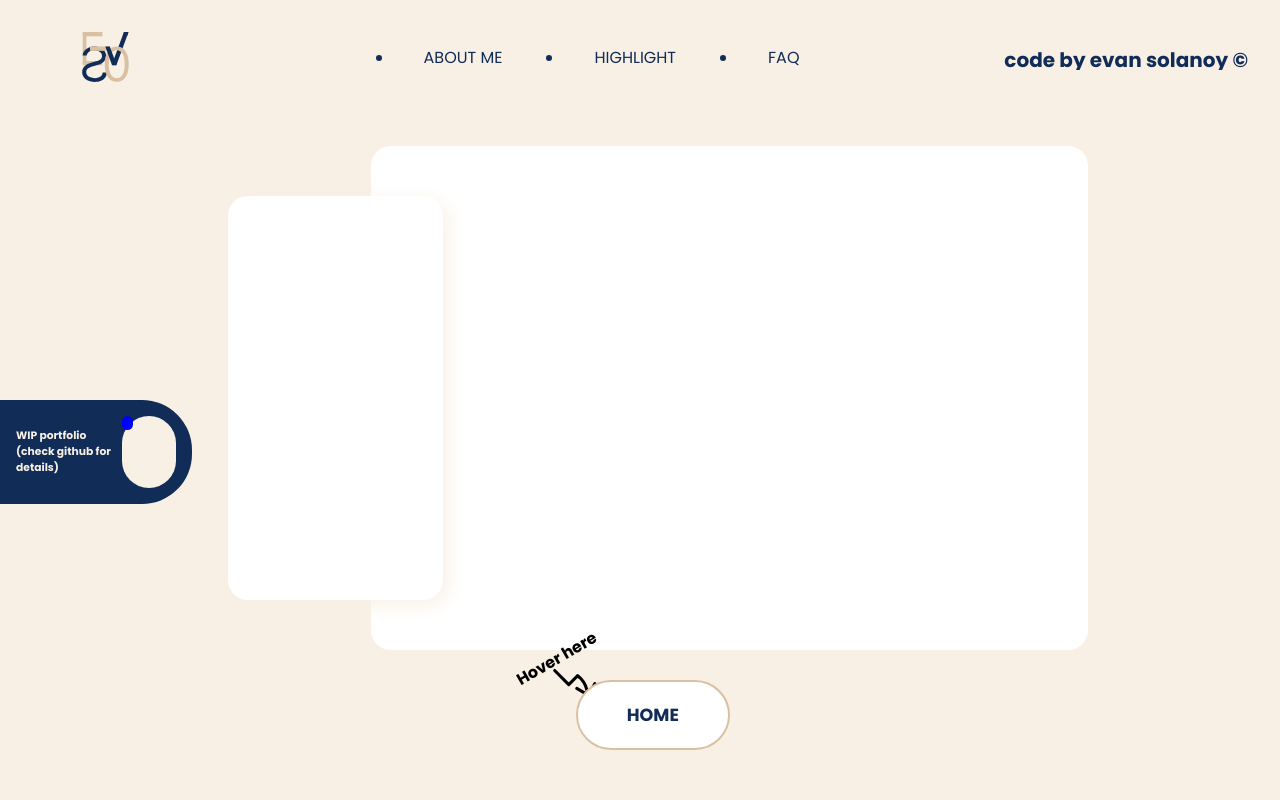
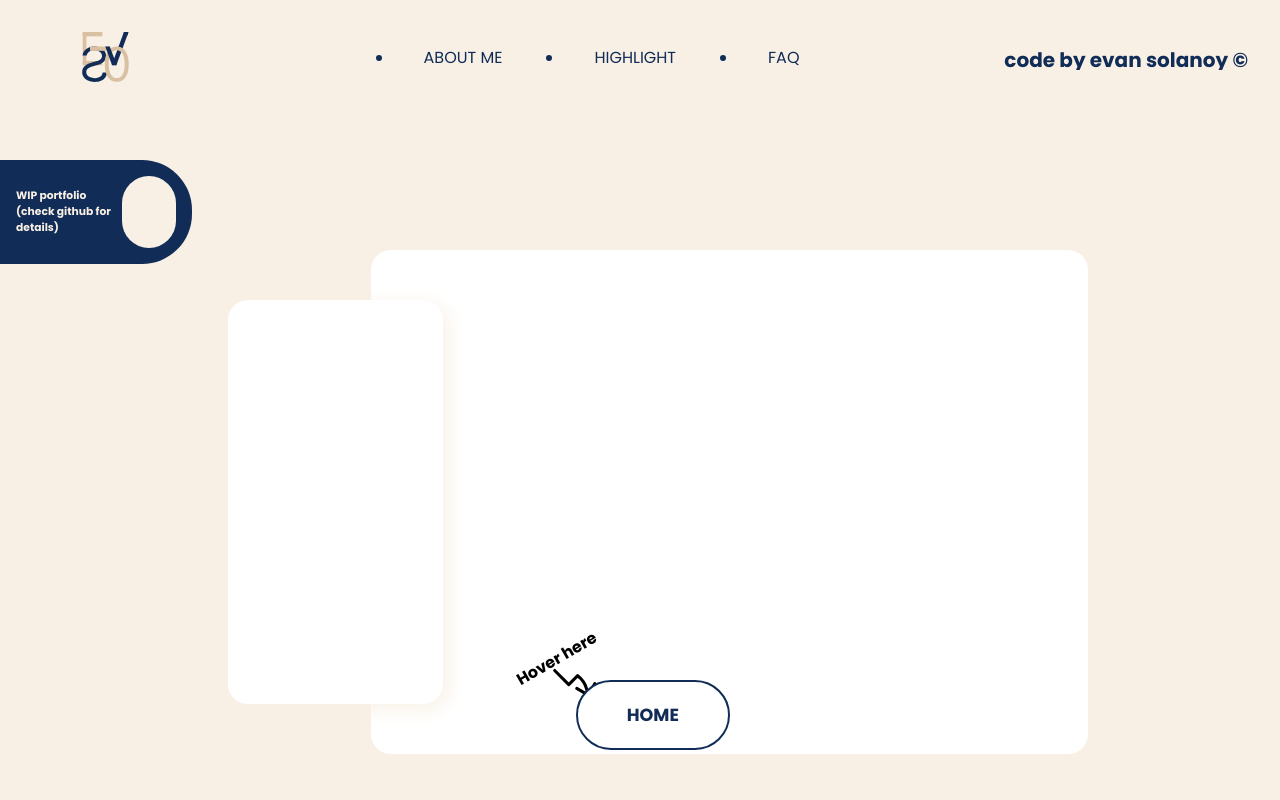
Before and after one commit to BSIT-Evanism/New-Portfolio2, a React (Vite) app: page / in a window 1280 px wide. Shown: the top 800 px of the page. Built offline with nearby package versions, Linux system fonts and the light colour scheme.

Commit message:
added new fix and changed bad layouts

```diff
--- a/src/App.jsx
+++ b/src/App.jsx
@@ -6,7 +6,6 @@ import './index.scss'
 import AnimatedNav from './components/AnimatedNav/AnimatedNav';
 import { BrowserRouter } from 'react-router-dom';
 import IncrementLoc from './context/navbarToggle.jsx';
-import NoticeBanner from './components/NoticeBanner/NoticeBanner';
 import logo from "./assets/evan.svg"
 
 
@@ -17,13 +16,6 @@ function App() {
 
 
   useEffect(() => {
-
-    (
-      async () => {
-        const LocomotiveScroll = (await import('locomotive-scroll')).default;
-        const locomotiveScroll = new LocomotiveScroll();
-      }
-    )()
 
     setTimeout(() => {
       setLoader(false)
@@ -49,7 +41,7 @@ function App() {
       </AnimatePresence>
       <BrowserRouter>
         <IncrementLoc>
-          <NoticeBanner />
+
           <AnimatedNav />
         </IncrementLoc>
       </BrowserRouter>
--- a/src/components/AnimatedLogo/AnimatedLogo.jsx
+++ b/src/components/AnimatedLogo/AnimatedLogo.jsx
@@ -1,7 +1,6 @@
 import styles from './AnimatedLogo.module.scss'
 import { IntroContext } from '../../context/navbarToggle'
 import { useContext } from 'react'
-import { transition } from './anim'
 import Logo from '../../assets/evan.svg'
 import { motion } from 'framer-motion'
 
--- a/src/components/AnimatedLogo/anim.js
+++ /dev/null
@@ -1,17 +0,0 @@
-export const transition = {
-  initial: {
-    y: "-100vh"
-  },
-  enter: {
-    y: 0,
-    transition: {
-      duration: 1.5, type: "spring", delay: 0.8
-    }
-  },
-  exit: {
-    y: "-100vh",
-    transition: {
-      duration: 0.8, type: "spring"
-    }
-  }
-}
--- a/src/components/HeroSection/HeroSection.jsx
+++ b/src/components/HeroSection/HeroSection.jsx
@@ -1,15 +1,24 @@
+import NoticeBanner from "../NoticeBanner/NoticeBanner";
 import styles from "./HeroSection.module.scss"
+import { motion } from "framer-motion";
 
 function HeroSection() {
   return (
-    <div className={styles.wrapper}>
+    <>
+    <NoticeBanner />
+    <motion.div className={styles.wrapper}
+    initial={{ y: -100 }}
+    animate={{ y: 0 }}
+    transition={{ duration: 1.5, type: "spring", delay: 0.8 }}
+    >
       <div className={styles.hero}
       >
         <div data-scroll data-scroll-speed="0.1" className={styles.inner}>
           <div data-scroll data-scroll-speed="0.2" className={styles.float}></div>
         </div>
       </div>
-    </div>
+    </motion.div>
+        </>
   )
 }
 
--- a/src/components/Navbar/Navbar.module.scss
+++ b/src/components/Navbar/Navbar.module.scss
@@ -4,7 +4,7 @@
   align-items: center;
   gap: 50px;
   padding: 20px 0;
-  border: 2px solid #DAC0A3;
+  border: 2px solid #102C57;
   width: 12vw;
   padding: 20px 30px;
   border-radius: 40px;
@@ -13,6 +13,7 @@
   transform-origin: center;
   background: white;
   z-index: 5;
+
  }
 
  .wrapper {
--- a/src/components/NoticeBanner/NoticeBanner.jsx
+++ b/src/components/NoticeBanner/NoticeBanner.jsx
@@ -8,7 +8,9 @@ function NoticeBanner({ children }) {
         (check github for details)
       </h6>
       <div className={styles.circle}>
-        <div className={styles.ping}></div>
+        <div className={styles.ping}>
+        <div className={styles.ping__inner}></div>
+        </div>
       </div>
     </div >
   )
--- a/src/components/NoticeBanner/NoticeBanner.module.scss
+++ b/src/components/NoticeBanner/NoticeBanner.module.scss
@@ -6,9 +6,9 @@
   width: 15vw;
   height: 13vh;
   left: 0;
-  top: 50vh;
+  top: 20vh;
   background: white;
-  position: fixed;
+  position: sticky;
   z-index: 4;
   background: #102C57;
   display: flex;
@@ -26,11 +26,16 @@
     border-radius: 3rem;
 
     .ping {
-      width: 20%;
-      height: 20%;
-      border-radius: 2rem;
-      background: blue;
-      stroke: 20px solid white;
+
+      &__inner {
+        width: 20%;
+        height: 20%;
+        border-radius: 2rem;
+        background: blue;
+        stroke: 20px solid white;
+        stroke: #F8F0E5;
+        stroke-width: 10px;
+      }
     }
   }
 }
--- a/src/pages/About.jsx
+++ b/src/pages/About.jsx
@@ -4,11 +4,21 @@ import styles from './page-index.module.scss'
 import { motion } from 'framer-motion';
 import { transition } from './animation';
 import Marquee from '../components/Marquee/Marquee';
-import { useState } from 'react';
+import { useState, useEffect } from 'react';
 
 
 function About() {
 const [hover,setHover] = useState(false)
+
+useEffect(() => {
+  (
+    async () => {
+      const LocomotiveScroll = (await import('locomotive-scroll')).default;
+      const locomotiveScroll = new LocomotiveScroll();
+    }
+  )()
+
+})
 
 const handleChange = (params) => {
   setHover(params)
@@ -28,6 +38,11 @@ const handleChange = (params) => {
           <Marquee handleChange={handleChange} routeName="About">
           Also --- I'm also a design enthusiast, crafting microinteractions with futuristic flair and edge Also --- I'm also a design enthusiast, crafting microinteractions with futuristic flair and edge
         </Marquee>
+        <div className={styles.test}>test scroll</div>
+        <div className={styles.test}>
+          test scroll
+          <div data-scroll data-scroll-speed="0.1">test 2</div>
+          </div>
       </Transition>
     </>
   )
--- a/src/pages/Home.jsx
+++ b/src/pages/Home.jsx
@@ -18,6 +18,16 @@ import AnimatedLogo from '../components/AnimatedLogo/AnimatedLogo';
 function Home() {
   const [hover, setHover] = useState(false)
   const loader = useContext(IntroContext)
+
+  useEffect(() => {
+    (
+      async () => {
+        const LocomotiveScroll = (await import('locomotive-scroll')).default;
+        const locomotiveScroll = new LocomotiveScroll();
+      }
+    )()
+
+  })
 
   const handleChange = (param) => {
     setHover(param)
```
